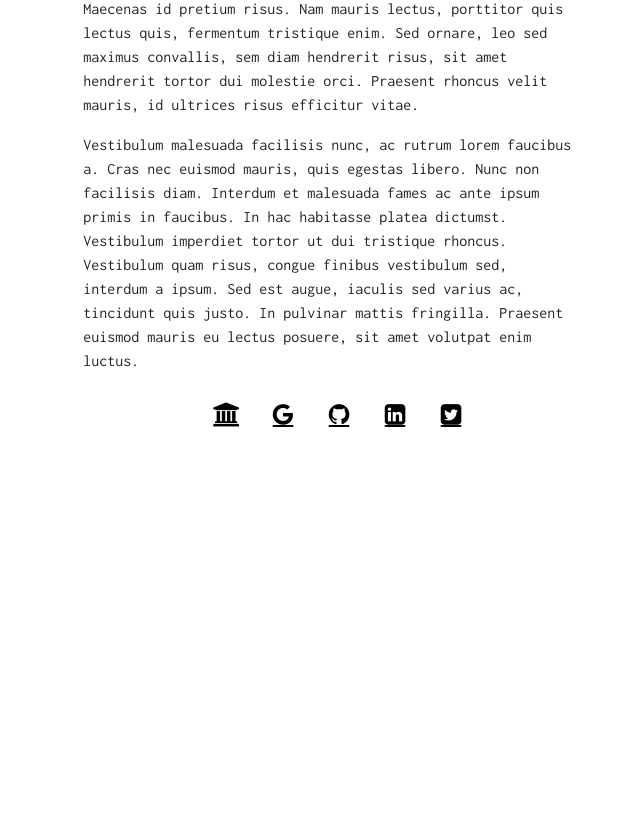
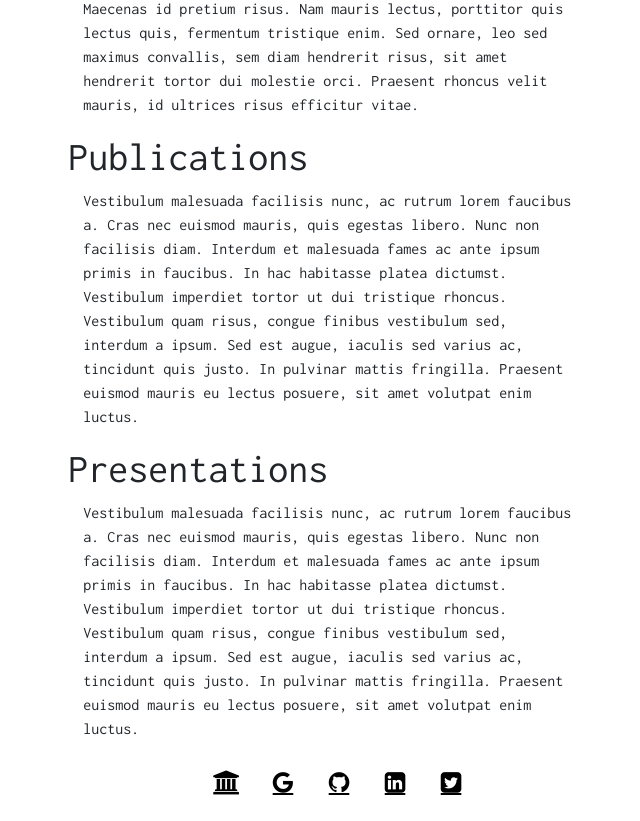
Before and after one commit to brydon/brydon.github.io, a plain HTML site: page newsite/research.html in a window 1280 px wide. Shown: the part 1000-1821 px from the top of the page, without its empty margins (317-957 px from the left). Before the commit the page ends 1453 px from the top, so only its background shows below. Drawn offline with nearby package versions, Linux system fonts and the light colour scheme.

Commit message:
Removed border and begun flushing out research section

```diff
--- a/newsite/main.css
+++ b/newsite/main.css
@@ -19,6 +19,7 @@ p {
     background: transparent !important;
 }
 
+
 #nameplate {
     display: flex;
     justify-content: center;
@@ -34,13 +35,11 @@ p {
 }
 
 .header-bg {
-  /* background-image: url("images/chalkboard.png");*/
   background-image: url("images/banner1.jpg");
   height: 300px;
   margin-top: 0;
   padding-top: 0;
   color: white;
-  border-bottom: 10px solid black;
   margin-bottom: 25px;
 }
 
--- a/newsite/research.html
+++ b/newsite/research.html
@@ -69,6 +69,12 @@
 
                     <p>Lorem ipsum dolor sit amet, consectetur adipiscing elit. Proin lobortis ipsum nec egestas sagittis. Ut non nibh lectus. Morbi vitae facilisis elit, cursus pharetra leo. In dapibus quis odio in laoreet. Sed sagittis efficitur ultrices. Phasellus eget odio sit amet mi pellentesque sagittis lacinia at leo. Nullam et nibh quis ligula consectetur dictum a sed ipsum. Nullam condimentum a turpis vitae finibus. Donec a turpis dolor. Sed accumsan turpis nulla, vitae molestie leo semper ut. Nullam egestas magna sit amet urna convallis, tempus sollicitudin sapien sagittis. Maecenas id pretium risus. Nam mauris lectus, porttitor quis lectus quis, fermentum tristique enim. Sed ornare, leo sed maximus convallis, sem diam hendrerit risus, sit amet hendrerit tortor dui molestie orci. Praesent rhoncus velit mauris, id ultrices risus efficitur vitae.</p>
 
+                    <h1>Publications</h1>
+
+                    <p> Vestibulum malesuada facilisis nunc, ac rutrum lorem faucibus a. Cras nec euismod mauris, quis egestas libero. Nunc non facilisis diam. Interdum et malesuada fames ac ante ipsum primis in faucibus. In hac habitasse platea dictumst. Vestibulum imperdiet tortor ut dui tristique rhoncus. Vestibulum quam risus, congue finibus vestibulum sed, interdum a ipsum. Sed est augue, iaculis sed varius ac, tincidunt quis justo. In pulvinar mattis fringilla. Praesent euismod mauris eu lectus posuere, sit amet volutpat enim luctus.</p>
+
+                    <h1>Presentations</h1>
+
                     <p> Vestibulum malesuada facilisis nunc, ac rutrum lorem faucibus a. Cras nec euismod mauris, quis egestas libero. Nunc non facilisis diam. Interdum et malesuada fames ac ante ipsum primis in faucibus. In hac habitasse platea dictumst. Vestibulum imperdiet tortor ut dui tristique rhoncus. Vestibulum quam risus, congue finibus vestibulum sed, interdum a ipsum. Sed est augue, iaculis sed varius ac, tincidunt quis justo. In pulvinar mattis fringilla. Praesent euismod mauris eu lectus posuere, sit amet volutpat enim luctus.</p>
                 </div>
             </div>
```
